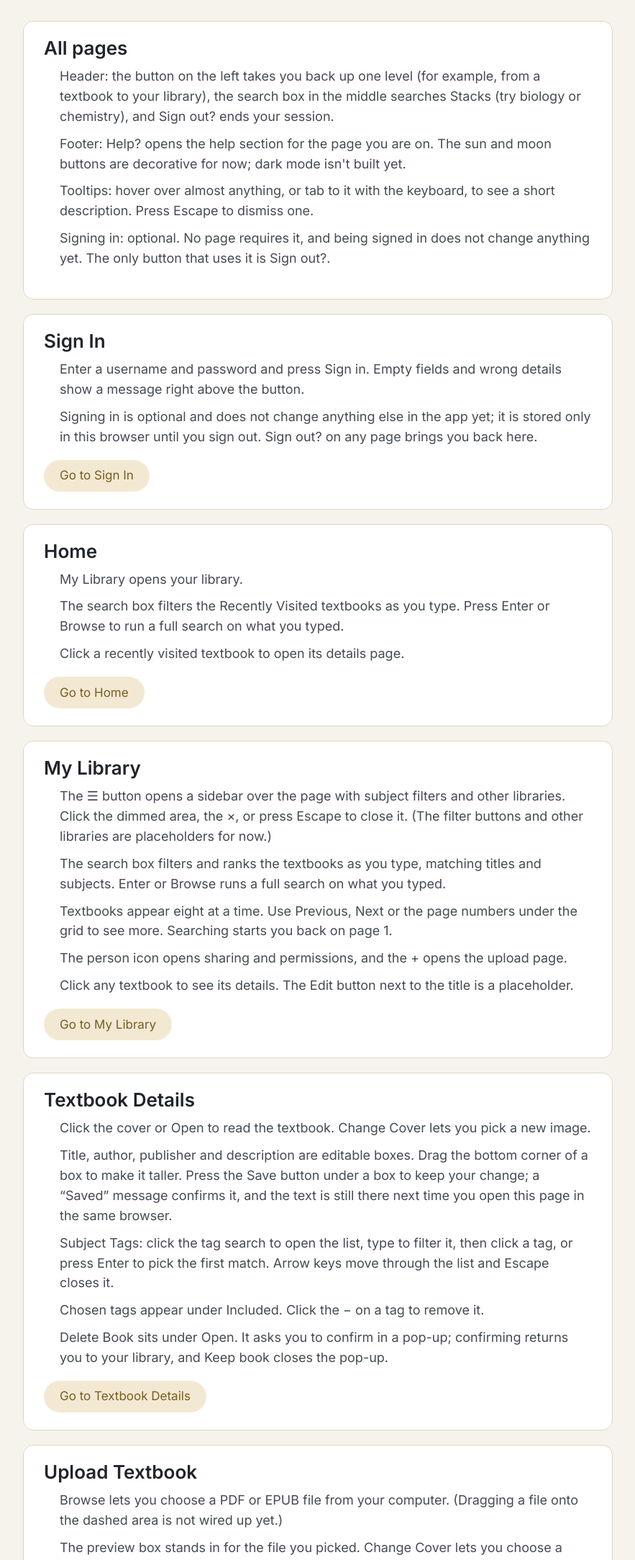
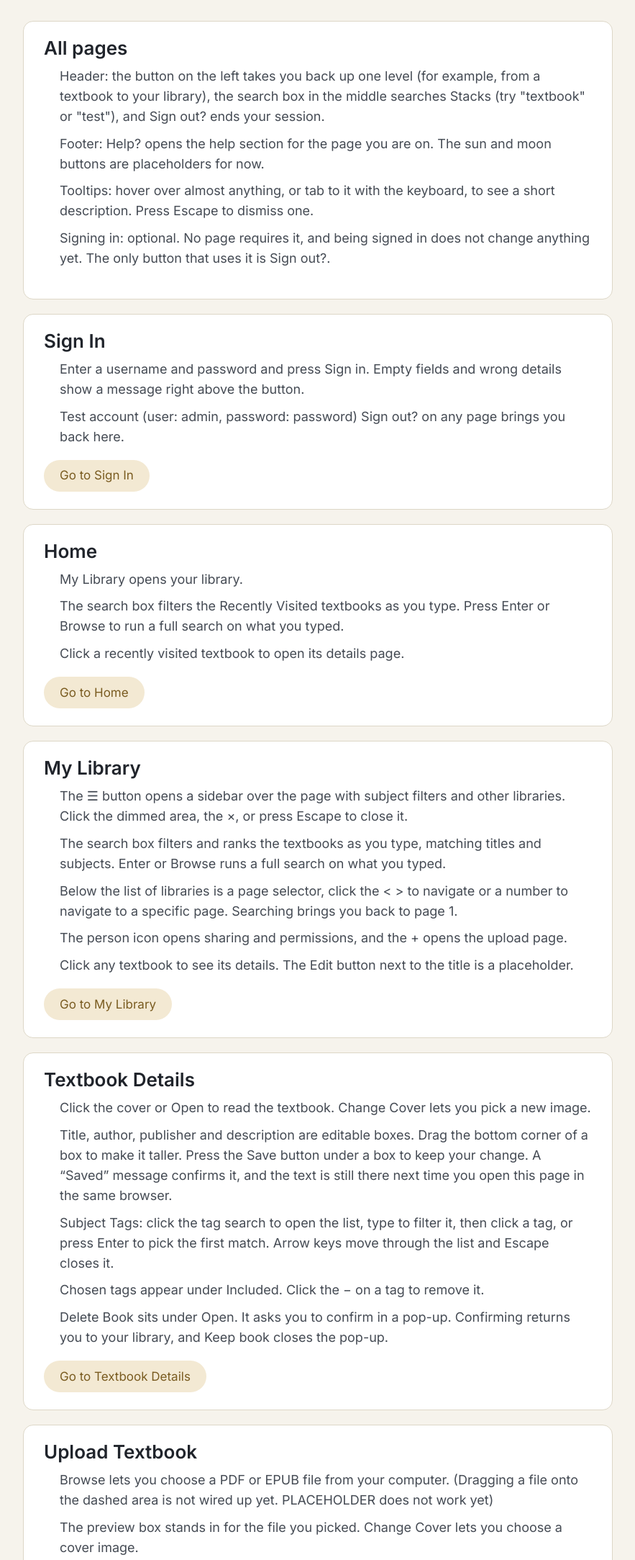
Before and after one commit to jinwonc22/jinwonc22.github.io, a plain HTML site: page cs5774/project3/help.html in a window 1280 px wide. Shown: the part 328-2495 px from the top of the page at 72% size, without its empty margins (12-895 px from the left). Drawn offline with nearby package versions, Linux system fonts and the light colour scheme.

Commit message:
Updated help page

```diff
--- a/cs5774/project3/help.html
+++ b/cs5774/project3/help.html
@@ -42,8 +42,8 @@
     <section class="help-section" id="help-general" aria-labelledby="help-general-title">
         <h2 id="help-general-title">All pages</h2>
         <ul>
-            <li><strong>Header:</strong> the button on the left takes you back up one level (for example, from a textbook to your library), the search box in the middle searches Stacks (try <em>biology</em> or <em>chemistry</em>), and <strong>Sign out?</strong> ends your session.</li>
-            <li><strong>Footer:</strong> <strong>Help?</strong> opens the help section for the page you are on. The sun and moon buttons are decorative for now; dark mode isn't built yet.</li>
+            <li><strong>Header:</strong> the button on the left takes you back up one level (for example, from a textbook to your library), the search box in the middle searches Stacks (try <em>"textbook"</em> or <em>"test"</em>), and <strong>Sign out?</strong> ends your session.</li>
+            <li><strong>Footer:</strong> <strong>Help?</strong> opens the help section for the page you are on. The sun and moon buttons are placeholders for now.</li>
             <li><strong>Tooltips:</strong> hover over almost anything, or tab to it with the keyboard, to see a short description. Press Escape to dismiss one.</li>
             <li><strong>Signing in:</strong> optional. No page requires it, and being signed in does not change anything yet. The only button that uses it is <strong>Sign out?</strong>.</li>
         </ul>
@@ -53,7 +53,7 @@
         <h2 id="help-login-title">Sign In</h2>
         <ul>
             <li>Enter a username and password and press <strong>Sign in</strong>. Empty fields and wrong details show a message right above the button.</li>
-            <li>Signing in is optional and does not change anything else in the app yet; it is stored only in this browser until you sign out. <strong>Sign out?</strong> on any page brings you back here.</li>
+            <li>Test account (user: admin, password: password) <strong>Sign out?</strong> on any page brings you back here.</li>
         </ul>
         <a class="help-go pill-btn gold-wash" href="login.html">Go to Sign In</a>
     </section>
@@ -71,9 +71,9 @@
     <section class="help-section" id="help-library" aria-labelledby="help-library-title">
         <h2 id="help-library-title">My Library</h2>
         <ul>
-            <li>The <strong>☰</strong> button opens a sidebar over the page with subject filters and other libraries. Click the dimmed area, the <strong>×</strong>, or press Escape to close it. (The filter buttons and other libraries are placeholders for now.)</li>
+            <li>The <strong>☰</strong> button opens a sidebar over the page with subject filters and other libraries. Click the dimmed area, the <strong>×</strong>, or press Escape to close it.</li>
             <li>The search box filters and ranks the textbooks as you type, matching titles and subjects. <strong>Enter</strong> or <strong>Browse</strong> runs a full search on what you typed.</li>
-            <li>Textbooks appear eight at a time. Use <strong>Previous</strong>, <strong>Next</strong> or the page numbers under the grid to see more. Searching starts you back on page 1.</li>
+            <li>Below the list of libraries is a page selector, click the < > to navigate or a number to navigate to a specific page. Searching brings you back to page 1.</li>
             <li>The person icon opens sharing and permissions, and the <strong>+</strong> opens the upload page.</li>
             <li>Click any textbook to see its details. The <strong>Edit</strong> button next to the title is a placeholder.</li>
         </ul>
@@ -84,10 +84,10 @@
         <h2 id="help-details-title">Textbook Details</h2>
         <ul>
             <li>Click the cover or <strong>Open</strong> to read the textbook. <strong>Change Cover</strong> lets you pick a new image.</li>
-            <li>Title, author, publisher and description are editable boxes. Drag the bottom corner of a box to make it taller. Press the <strong>Save</strong> button under a box to keep your change; a “Saved” message confirms it, and the text is still there next time you open this page in the same browser.</li>
+            <li>Title, author, publisher and description are editable boxes. Drag the bottom corner of a box to make it taller. Press the <strong>Save</strong> button under a box to keep your change. A “Saved” message confirms it, and the text is still there next time you open this page in the same browser.</li>
             <li><strong>Subject Tags:</strong> click the tag search to open the list, type to filter it, then click a tag, or press Enter to pick the first match. Arrow keys move through the list and Escape closes it.</li>
             <li>Chosen tags appear under <em>Included</em>. Click the <strong>−</strong> on a tag to remove it.</li>
-            <li><strong>Delete Book</strong> sits under <strong>Open</strong>. It asks you to confirm in a pop-up; confirming returns you to your library, and <strong>Keep book</strong> closes the pop-up.</li>
+            <li><strong>Delete Book</strong> sits under <strong>Open</strong>. It asks you to confirm in a pop-up. Confirming returns you to your library, and <strong>Keep book</strong> closes the pop-up.</li>
         </ul>
         <a class="help-go pill-btn gold-wash" href="details.html">Go to Textbook Details</a>
     </section>
@@ -95,7 +95,7 @@
     <section class="help-section" id="help-upload" aria-labelledby="help-upload-title">
         <h2 id="help-upload-title">Upload Textbook</h2>
         <ul>
-            <li><strong>Browse</strong> lets you choose a PDF or EPUB file from your computer. (Dragging a file onto the dashed area is not wired up yet.)</li>
+            <li><strong>Browse</strong> lets you choose a PDF or EPUB file from your computer. (Dragging a file onto the dashed area is not wired up yet. PLACEHOLDER does not work yet)</li>
             <li>The preview box stands in for the file you picked. <strong>Change Cover</strong> lets you choose a cover image.</li>
             <li>Fill in the title, author, publisher and description, and add subject tags the same way as on the details page.</li>
             <li><strong>Upload</strong> and <strong>Cancel</strong> each ask you to confirm in a pop-up. Confirming either one returns you to your library; <strong>Keep editing</strong> closes the pop-up. Nothing is actually uploaded yet.</li>
@@ -106,7 +106,7 @@
     <section class="help-section" id="help-permissions" aria-labelledby="help-permissions-title">
         <h2 id="help-permissions-title">Sharing &amp; Permissions</h2>
         <ul>
-            <li>One list shows everyone. The search box filters it by username or initials, and <strong>Browse</strong> clears the search to show everyone again.</li>
+            <li>The search box filters it by username or initials, and <strong>Browse</strong> clears the search to show everyone again.</li>
             <li>People with access have an <strong>Edit / View</strong> switch. Choose <strong>Edit</strong> to let them change the library or <strong>View</strong> to let them only look.</li>
             <li>Click <strong>−</strong> to remove someone's access. They move back to the <strong>Add</strong> state.</li>
             <li>Click <strong>Add</strong> next to anyone without access to give them View access.</li>
@@ -118,8 +118,8 @@
         <h2 id="help-reader-title">Reader</h2>
         <ul>
             <li>The left column lists your annotations, each with <strong>Edit</strong> and <strong>Delete</strong>. <strong>Add annotation to current page</strong> is a placeholder for now.</li>
-            <li>The large area in the middle is the page you are reading. The page number shows at the bottom of the screen at all times.</li>
-            <li>The <strong>☰</strong> button on the right opens reader settings over the page: text size, font choice, bookmarks, a link back to the book details, and a page-number box to jump to a page. Click the dimmed area, the <strong>×</strong>, or press Escape to close. (The settings controls are placeholders for now.)</li>
+            <li>The large area in the middle is the page you are reading. The page number shows at the bottom of the screen shows what page you're on</li>
+            <li>The <strong>☰</strong> button on the right opens reader settings over the page: text size, font choice, bookmarks, a link back to the book details, and a page-number box to jump to a page. Click the dimmed area, the <strong>×</strong>, or press Escape to close. (The settings controls are placeholders.)</li>
         </ul>
         <a class="help-go pill-btn gold-wash" href="reader.html">Go to Reader</a>
     </section>
@@ -127,8 +127,8 @@
     <section class="help-section" id="help-search" aria-labelledby="help-search-title">
         <h2 id="help-search-title">Search Results</h2>
         <ul>
-            <li>Type in the search box in the header and press <strong>Search</strong> (or Enter). This is a practice search that only recognises a few words.</li>
-            <li>Try <em>biology</em> or <em>chemistry</em> to see sample results. Any other word shows a friendly "nothing found" message with a link back to your library.</li>
+            <li>Type in the search box in the header and press <strong>Search</strong> (or Enter). This is a practice search that only recognises a few words ("textbook", "test").</li>
+            <li>Try <em>"textbook</em> or <em>"test"</em> to see sample results. Any other word shows a friendly "nothing found" message with a link back to your library.</li>
             <li>The search box on the home and library pages also leads here when you press Enter or <strong>Browse</strong>.</li>
         </ul>
         <a class="help-go pill-btn gold-wash" href="search.html">Go to Search Results</a>
```
